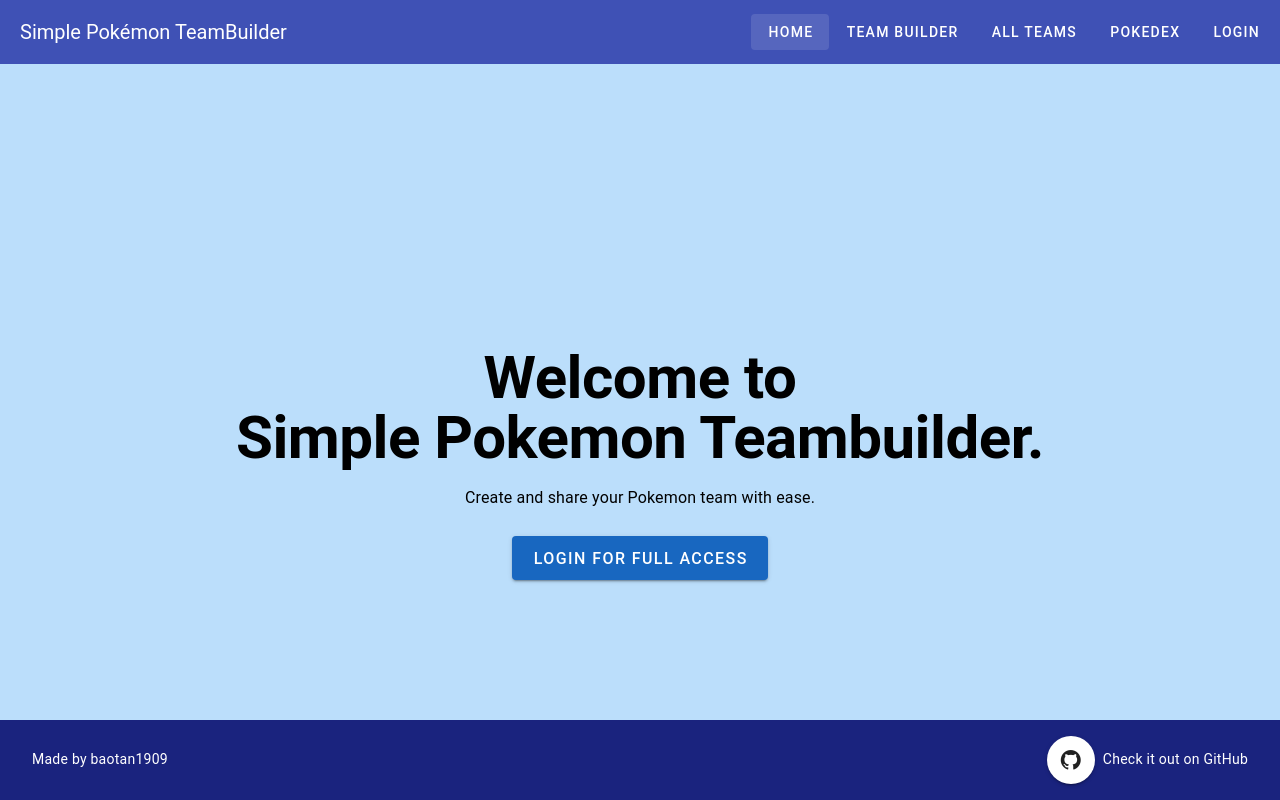
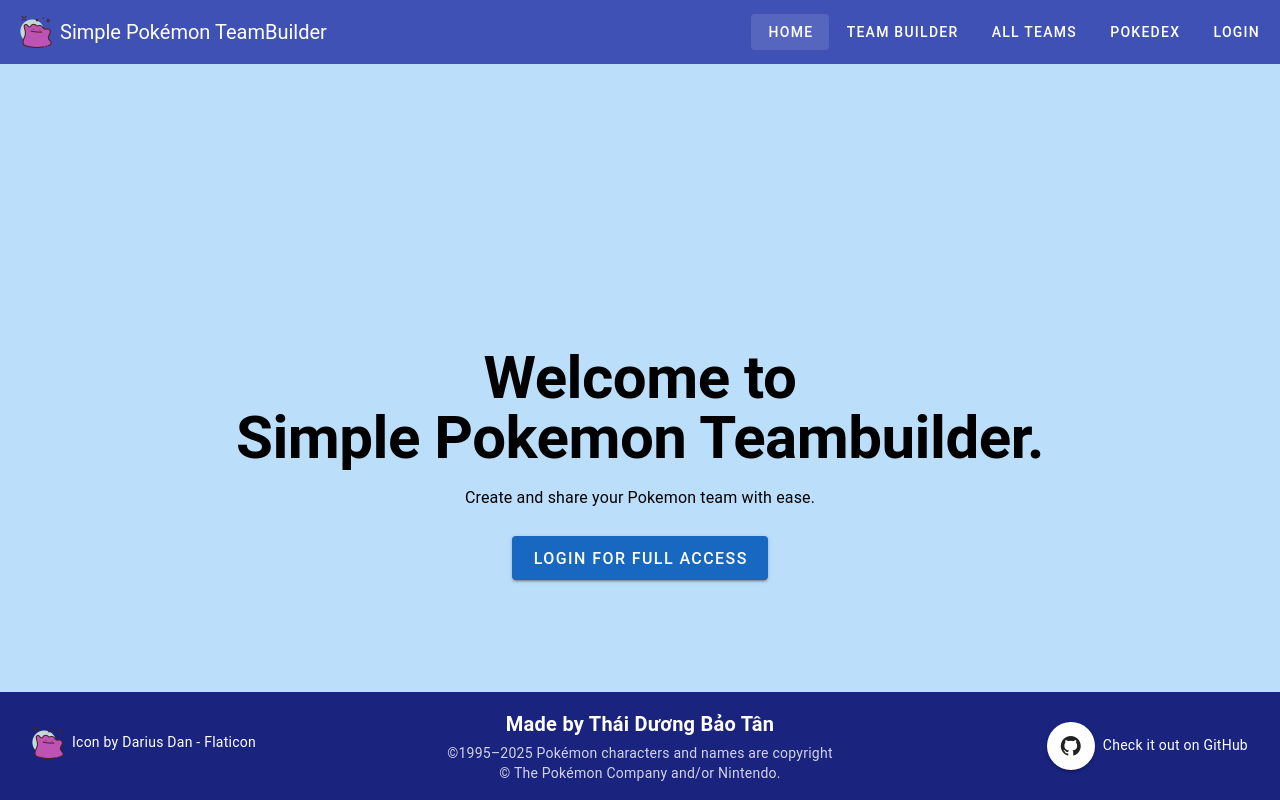
Before and after one commit to baotan1909/simple-pokebuilder, a Vue app in the folder frontend/: page / in a window 1280 px wide. Shown: the top 800 px of the page. Built offline with nearby package versions, Linux system fonts and the light colour scheme; no server answers.

Commit message:
Add icon; Modify footer and title

```diff
--- a/frontend/index.html
+++ b/frontend/index.html
@@ -2,10 +2,10 @@
 <html lang="en">
   <head>
     <meta charset="UTF-8">
-    <link rel="icon" type="image/svg+xml" href="/vite.svg">
+    <link rel="icon" type="image/png" href="/icon.png">
     <link rel="stylesheet" href="src/style.css">
     <meta name="viewport" content="width=device-width, initial-scale=1.0">
-    <title>Vite + Vue</title>
+    <title>Simple Pokémon Teambuilder</title>
   </head>
   <body>
     <div id="app"></div>
--- a/frontend/src/App.vue
+++ b/frontend/src/App.vue
@@ -1,7 +1,12 @@
 <template>
   <v-app>
     <v-app-bar app color="indigo" dark flat>
-      <v-app-bar-title>Simple Pokémon TeamBuilder</v-app-bar-title>
+      <v-app-bar-title>
+        <router-link to="/" class="d-flex align-center ga-2 text-white text-decoration-none">
+          <img src="/icon.png" alt="Pokemon icon created by Darius Dan - Flaticon" width="32" height="32" style="object-fit: cover"/>
+          <span>Simple Pokémon TeamBuilder</span>
+        </router-link>
+      </v-app-bar-title>
       <v-spacer />
       <v-btn to="/" exact exact-active-class="v-btn--active" text>Home</v-btn>
       <v-btn to="/teambuilder" exact exact-active-class="v-btn--active" text>Team Builder</v-btn>
@@ -17,12 +22,25 @@
 
     <v-footer app color="indigo-darken-4" class="text-white">
       <v-container fluid class="px-4 py-2">
-        <v-row justify="space-between" align="center">
-          <v-col cols="12" md="6" class="text-body-2 mb-1 mb-md-0">
-            Made by baotan1909
+        <v-row align="center">
+          <v-col cols="12" md="4" class="text-body-2 mb-1 mb-md-0 text-md-left text-center">
+            <a href="https://www.flaticon.com/free-icons/pokemon" title="pokemon icons"
+            class="text-white text-decoration-none d-inline-flex align-center ga-2"
+            target="_blank" rel="noopener">
+              <img src="/icon.png" alt="Pokemon icon created by Darius Dan - Flaticon" width="32" height="32" style="object-fit: cover">
+              <span>Icon by Darius Dan - Flaticon</span>
+            </a>
           </v-col>
-          <v-col cols="12" md="6" class="text-md-right">
-            <v-btn icon href="https://github.com/baotan1909/simple-pokebuilder" target="_blank" rel="noopener">
+
+          <v-col cols="12" md="4" class="text-center mb-2 mb-md-0">
+            <div class="text-h6 font-weight-bold mb-1">Made by Thái Dương Bảo Tân</div>
+            <div class="text-body-2" style="opacity: 0.8;">
+              ©1995–2025 Pokémon characters and names are copyright © The Pokémon Company and/or Nintendo.
+            </div>
+          </v-col>
+
+          <v-col cols="12" md="4" class="text-md-right text-center">
+            <v-btn icon href="https://github.com" target="_blank" rel="noopener">
               <v-icon>mdi-github</v-icon>
             </v-btn>
             <span class="ml-2 text-body-2">Check it out on GitHub</span>
```
Also changed, not shown: frontend/public/icon.png (added).
